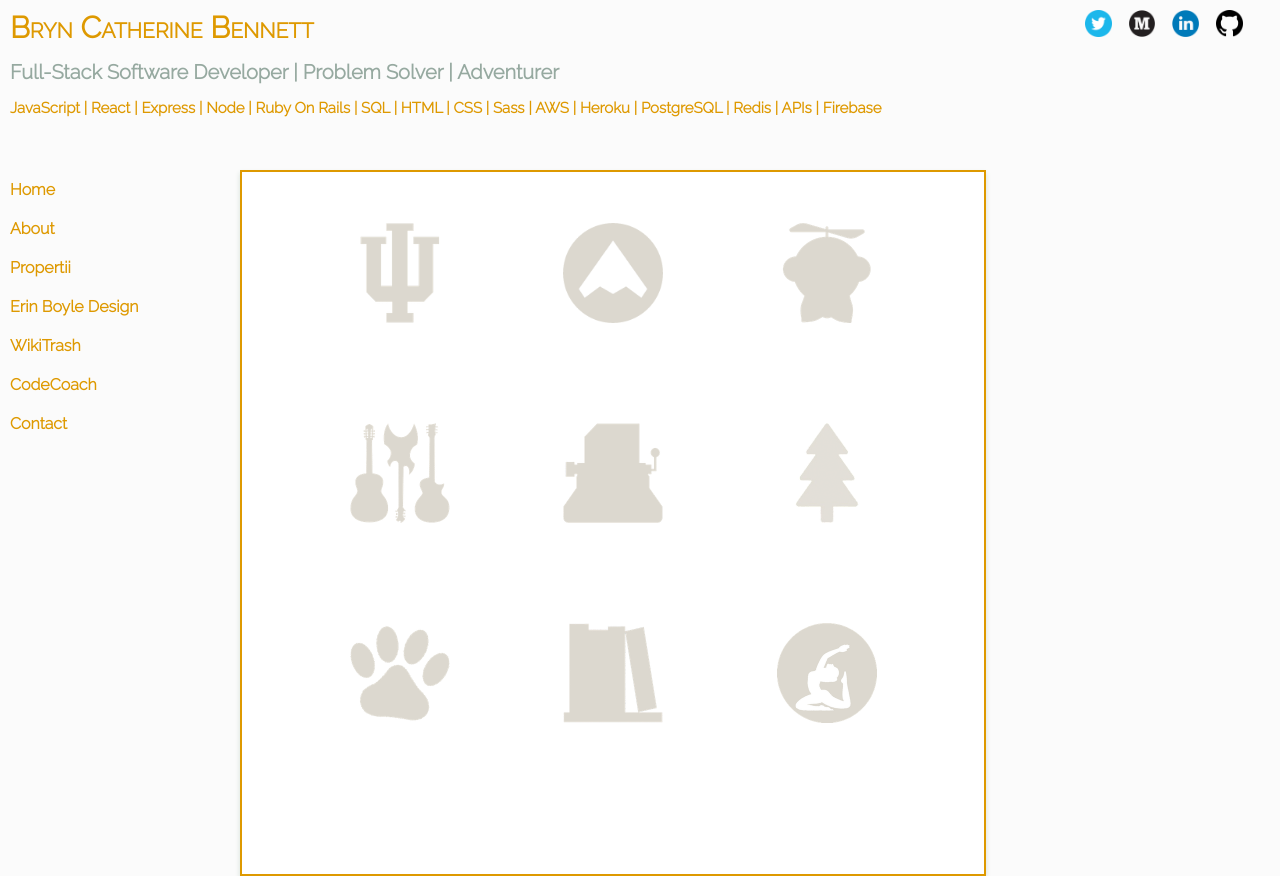
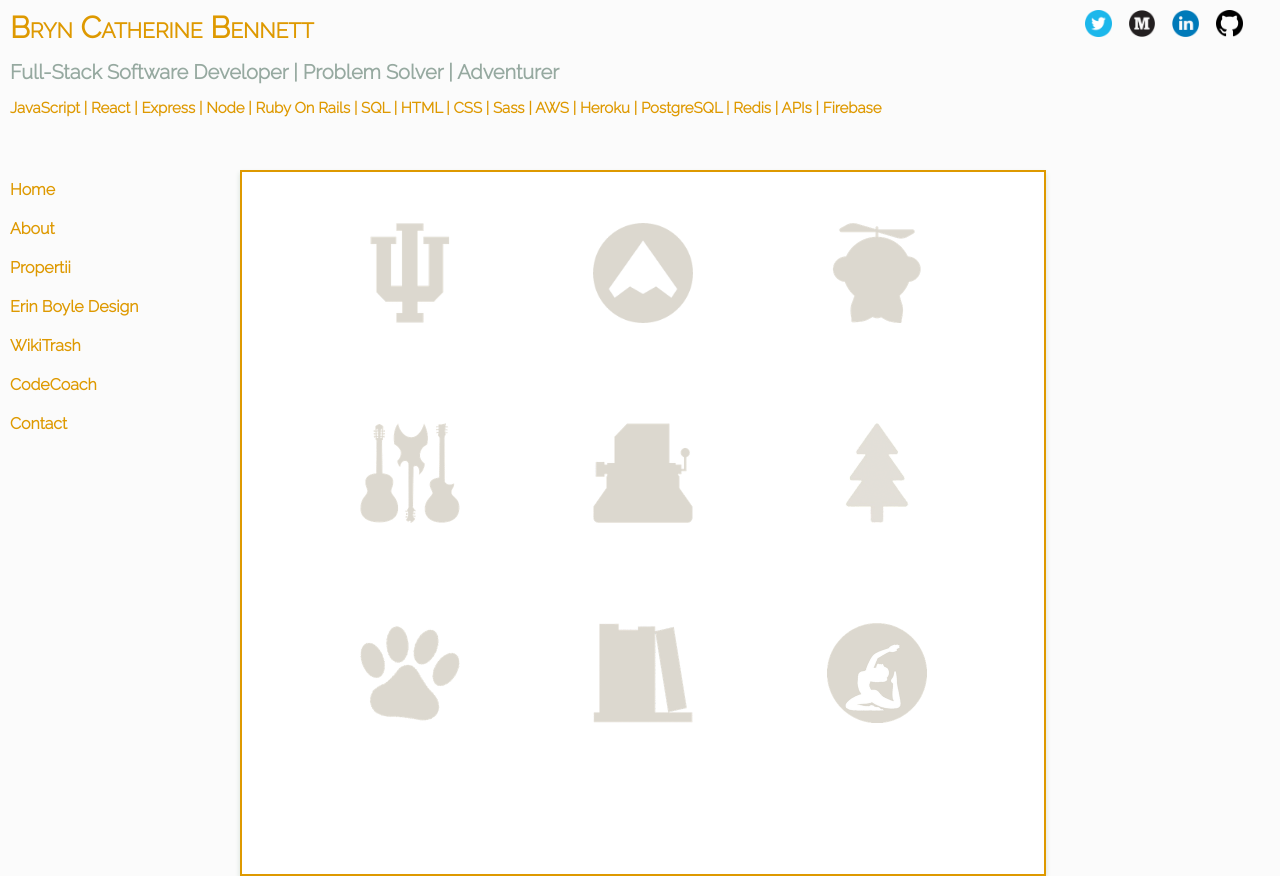
Before and after one commit to bbennett7/portfolio, a React (Create React App) app: page / in a window 1280 px wide. Built offline with nearby package versions, Linux system fonts and the light colour scheme.

Commit message:
Lint cleanup

```diff
--- a/src/components/HomeIcon/HomeIcon.module.scss
+++ b/src/components/HomeIcon/HomeIcon.module.scss
@@ -4,7 +4,6 @@
   display: flex;
   width: 200px;
   height: 200px;
-  // align-content: center;
   justify-content: space-around;
 }
 
--- a/src/pages/Home/Home.module.scss
+++ b/src/pages/Home/Home.module.scss
@@ -2,7 +2,7 @@
 
 .container {
   width: 50%;
-  min-width: 500px;
+  min-width: 700px;
   height: auto;
   background: white;
   border: 2px solid $yellow;
```
